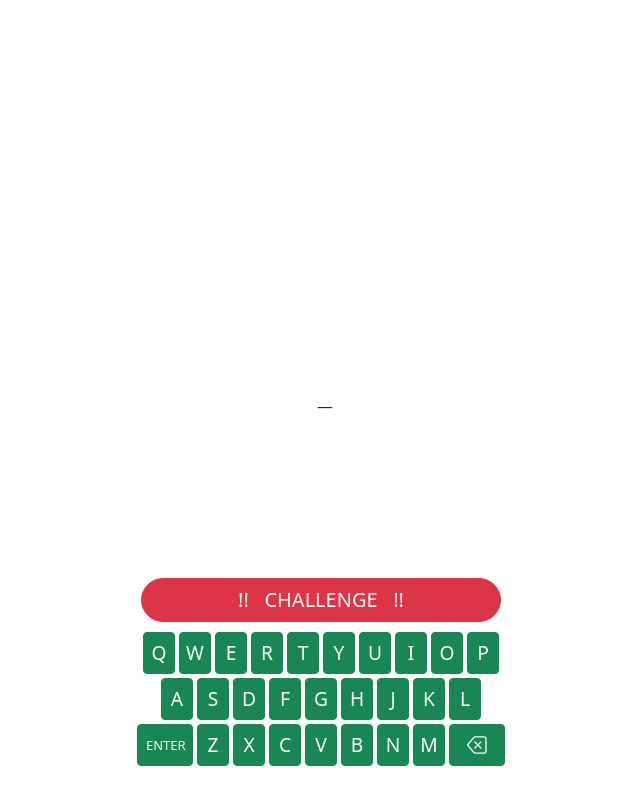
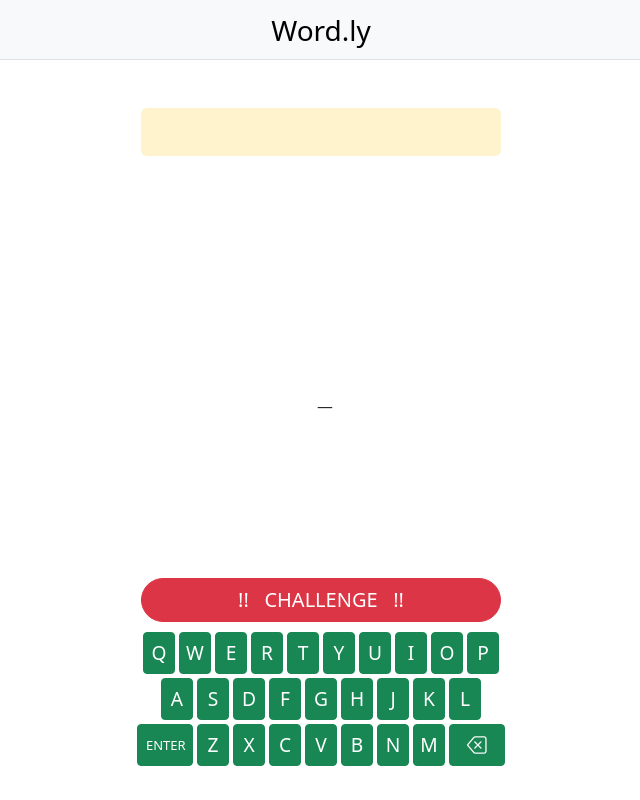
Before and after one commit to Souvik7cd/wordly-poc, an Angular app: page / in a window 1280 px wide. Shown: the whole page, without its empty margins (319-959 px from the left). Built offline with nearby package versions, Linux system fonts and the light colour scheme.

Commit message:
Added simple header and a players component

```diff
--- a/src/app/app.component.html
+++ b/src/app/app.component.html
@@ -1,3 +1,4 @@
+<app-header></app-header>
 <div class="container">
   <div class="row">
     <div class="
--- a/src/app/app.component.scss
+++ b/src/app/app.component.scss
@@ -1,4 +1,4 @@
 .game-container {
   display: block;
-  min-height: 100vh;
+  min-height: calc(100vh - 60px);
 }
--- a/src/app/app.module.ts
+++ b/src/app/app.module.ts
@@ -6,12 +6,16 @@
 import { ServiceWorkerModule } from '@angular/service-worker';
 import { GameComponent } from './game/game.component';
 import { KeyboardComponent } from './game/keyboard/keyboard.component';
+import { HeaderComponent } from './shared/components/header/header.component';
+import { PlayersComponent } from './game/players/players.component';
 
 @NgModule({
   declarations: [
     AppComponent,
     GameComponent,
-    KeyboardComponent
+    KeyboardComponent,
+    HeaderComponent,
+    PlayersComponent
   ],
   imports: [
     BrowserModule,
--- a/src/app/game/game.component.html
+++ b/src/app/game/game.component.html
@@ -1,4 +1,5 @@
 <!-- Player Profiles -->
+<app-players></app-players>
 
 <!-- Game -->
 <section class="game fs-4">
--- /dev/null
+++ b/src/app/game/players/players.component.html
@@ -0,0 +1,3 @@
+<div class="card mt-5 mb-4 mx-auto px-2 py-4 border-0 bg-warning-subtle" style="max-width: 360px;">
+
+</div>
--- /dev/null
+++ b/src/app/game/players/players.component.ts
@@ -0,0 +1,15 @@
+import { Component } from '@angular/core';
+
+@Component({
+  selector: 'app-players',
+  templateUrl: './players.component.html',
+  styleUrls: ['./players.component.scss']
+})
+export class PlayersComponent {
+  players = [
+    { playerId: '#SAMX145', username: 'Alice', turn: true },
+    { playerId: '#SAMX145', username: 'Bob', turn: false },
+    { playerId: '#SAMX145', username: 'Rich', turn: false },
+  ];
+  turns = [1, 0, 0];
+}
--- /dev/null
+++ b/src/app/shared/components/header/header.component.html
@@ -0,0 +1,7 @@
+<nav class="navbar navbar-expand-lg bg-body-tertiary border-bottom" style="max-height: 60px">
+  <div class="container-fluid">
+    <span class="navbar-brand mx-auto fs-3">
+      Word.ly
+    </span>
+  </div>
+</nav>
```
Also changed, not shown: src/app/shared/components/header/header.component.ts (added, +10 -0 lines), src/app/game/players/players.component.scss (added), src/app/shared/components/header/header.component.scss (added), 2 other files (tests, documents, lock files or other folders).
